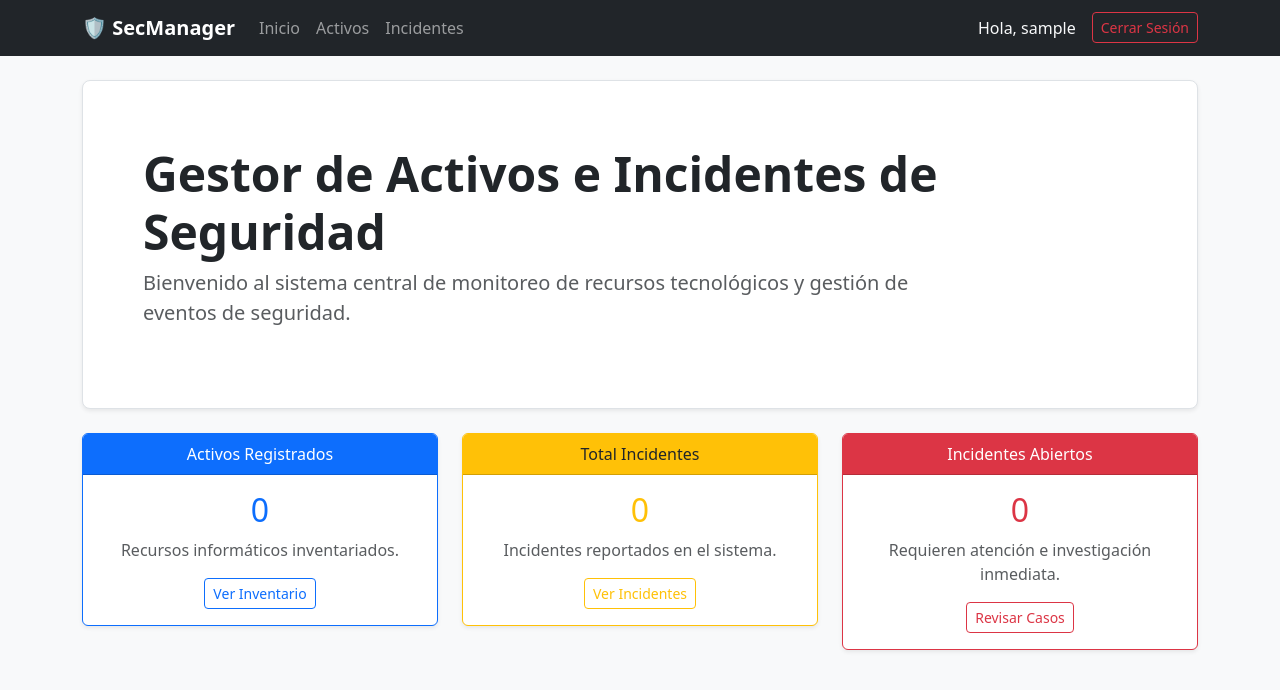
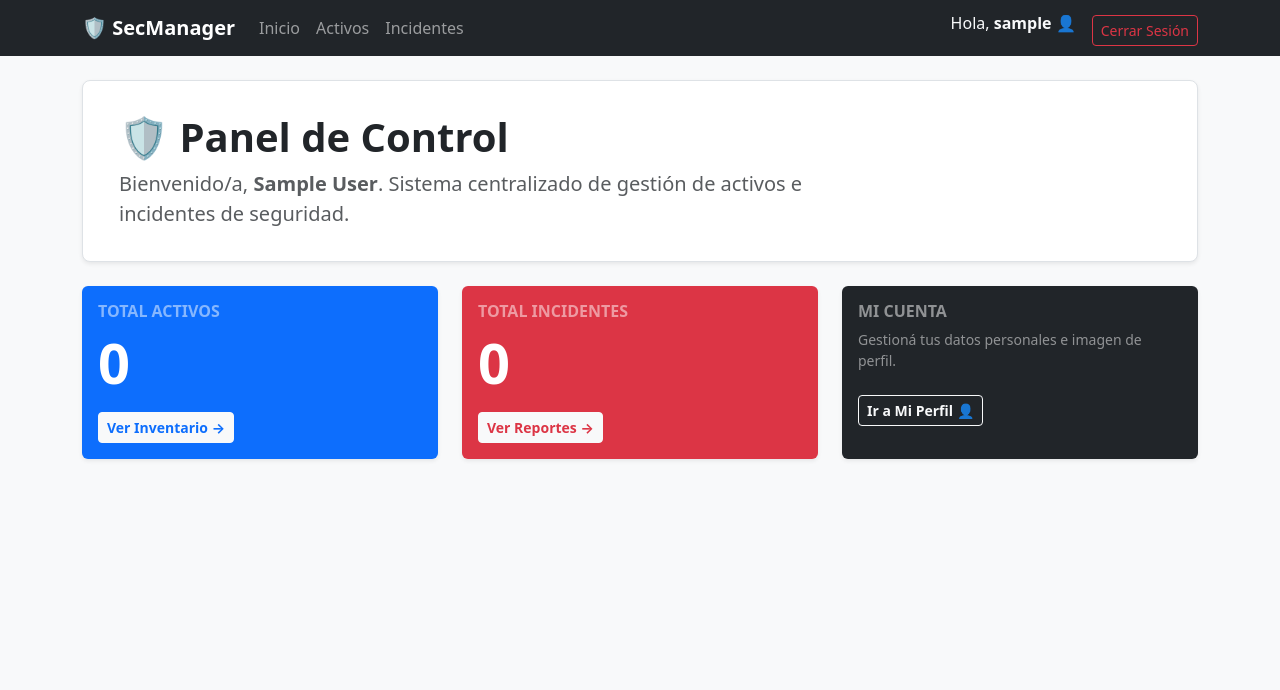
Before and after one commit to LuizaRMunoz/proyecto-final-python, a Django app: page / in a window 1280 px wide. Shown: the top 690 px of the page. Run offline with Django 5.2, Linux system fonts and the light colour scheme; the visitor is signed in with stand-in values (Sample User, id 1); data that the repository does not hold is empty.

Commit message:
Agregado la vista del perfil del usuario para edición

```diff
--- a/templates/base.html
+++ b/templates/base.html
@@ -28,13 +28,17 @@
                 </ul>
                 <ul class="navbar-nav">
                     {% if user.is_authenticated %}
-                        <li class="nav-item">
-                            <span class="nav-link text-light me-2">Hola, {{ user.username }}</span>
+                        <li class="nav-item me-3">
+                            <!-- Enlace a la sección de perfil -->
+                            <a href="{% url 'perfil' %}" class="text-light text-decoration-none">
+                                Hola, <strong>{{ user.username }}</strong> 👤
+                            </a>
                         </li>
                             <li class="nav-item">
                             <form method="post" action="{% url 'logout' %}" class="d-inline">
-                            {% csrf_token %}
-                            <button type="submit" class="btn btn-outline-danger btn-sm mt-1">Cerrar Sesión</button>
+                                {% csrf_token %}
+                                <button type="submit" class="btn btn-outline-danger btn-sm mt-1">Cerrar Sesión</button>
+                            </form>
                             </form>
                         </li>
                     {% else %}
--- a/templates/gestion/activos_list.html
+++ b/templates/gestion/activos_list.html
@@ -31,7 +31,7 @@
                         <td>{{ activo.get_tipo_display }}</td>
                         <td>{{ activo.get_criticidad_display }}</td>
                         <td>{{ activo.ubicacion_ip }}</td>
-                        <td>{{ activo.fecha_creacion|date:"d/m/Y H:i" }}</td>
+                        <td>{{ activo.fecha_registro|date:"d/m/Y H:i" }}</td>
                     </tr>
                 {% empty %}
                     <tr>
--- a/templates/gestion/home.html
+++ b/templates/gestion/home.html
@@ -1,47 +1,46 @@
 {% extends 'base.html' %}
 
-{% block title %}Inicio | Gestor de Activos e Incidentes{% endblock %}
+{% block title %}Inicio - Dashboard{% endblock %}
 
 {% block content %}
-<div class="p-5 mb-4 bg-white rounded-3 shadow-sm border">
-    <div class="container-fluid py-3">
-        <h1 class="display-5 fw-bold text-dark">Gestor de Activos e Incidentes de Seguridad</h1>
-        <p class="col-md-10 fs-5 text-muted">
-            Bienvenido al sistema central de monitoreo de recursos tecnológicos y gestión de eventos de seguridad.
+<!-- Bienvenida -->
+<div class="p-4 mb-4 bg-white rounded-3 shadow-sm border">
+    <div class="container-fluid py-2">
+        <h1 class="display-6 fw-bold">🛡️ Panel de Control</h1>
+        <p class="col-md-8 fs-5 text-muted mb-0">
+            Bienvenido/a, <strong>{{ user.get_full_name|default:user.username }}</strong>. Sistema centralizado de gestión de activos e incidentes de seguridad.
         </p>
     </div>
 </div>
 
-<div class="row text-center">
-    <div class="col-md-4 mb-3">
-        <div class="card border-primary mb-3 shadow-sm">
-            <div class="card-header bg-primary text-white font-weight-bold">Activos Registrados</div>
+<!-- Tarjetas de Métricas -->
+<div class="row g-4 mb-4">
+    <div class="col-md-4">
+        <div class="card border-0 shadow-sm bg-primary text-white h-100">
             <div class="card-body">
-                <h2 class="card-title text-primary">{{ total_activos }}</h2>
-                <p class="card-text text-muted">Recursos informáticos inventariados.</p>
-                <a href="{% url 'lista_activos' %}" class="btn btn-outline-primary btn-sm">Ver Inventario</a>
+                <h6 class="card-title text-uppercase fw-bold text-white-50">Total Activos</h6>
+                <h2 class="display-4 fw-bold my-2">{{ total_activos }}</h2>
+                <a href="{% url 'lista_activos' %}" class="btn btn-sm btn-light mt-2 text-primary fw-bold">Ver Inventario →</a>
             </div>
         </div>
     </div>
 
-    <div class="col-md-4 mb-3">
-        <div class="card border-warning mb-3 shadow-sm">
-            <div class="card-header bg-warning text-dark font-weight-bold">Total Incidentes</div>
+    <div class="col-md-4">
+        <div class="card border-0 shadow-sm bg-danger text-white h-100">
             <div class="card-body">
-                <h2 class="card-title text-warning">{{ total_incidentes }}</h2>
-                <p class="card-text text-muted">Incidentes reportados en el sistema.</p>
-                <a href="{% url 'lista_incidentes' %}" class="btn btn-outline-warning btn-sm">Ver Incidentes</a>
+                <h6 class="card-title text-uppercase fw-bold text-white-50">Total Incidentes</h6>
+                <h2 class="display-4 fw-bold my-2">{{ total_incidentes }}</h2>
+                <a href="{% url 'lista_incidentes' %}" class="btn btn-sm btn-light mt-2 text-danger fw-bold">Ver Reportes →</a>
             </div>
         </div>
     </div>
 
-    <div class="col-md-4 mb-3">
-        <div class="card border-danger mb-3 shadow-sm">
-            <div class="card-header bg-danger text-white font-weight-bold">Incidentes Abiertos</div>
+    <div class="col-md-4">
+        <div class="card border-0 shadow-sm bg-dark text-white h-100">
             <div class="card-body">
-                <h2 class="card-title text-danger">{{ incidentes_abiertos }}</h2>
-                <p class="card-text text-muted">Requieren atención e investigación inmediata.</p>
-                <a href="{% url 'lista_incidentes' %}" class="btn btn-outline-danger btn-sm">Revisar Casos</a>
+                <h6 class="card-title text-uppercase fw-bold text-white-50">Mi Cuenta</h6>
+                <p class="small text-white-50 mb-3">Gestioná tus datos personales e imagen de perfil.</p>
+                <a href="{% url 'perfil' %}" class="btn btn-sm btn-outline-light mt-2 fw-bold">Ir a Mi Perfil 👤</a>
             </div>
         </div>
     </div>
--- a/usuarios/urls.py
+++ b/usuarios/urls.py
@@ -6,4 +6,5 @@ urlpatterns = [
     path('registro/', views.registro, name='registro'),
     path('login/', auth_views.LoginView.as_view(template_name='usuarios/login.html'), name='login'),
     path('logout/', auth_views.LogoutView.as_view(next_page='home'), name='logout'),
+    path('perfil/', views.perfil, name='perfil'),
 ]
```
Also changed, not shown: templates/usuarios/perfil.html (added, +43 -0 lines), usuarios/forms.py (+13 -1 lines), usuarios/views.py (+23 -2 lines).
